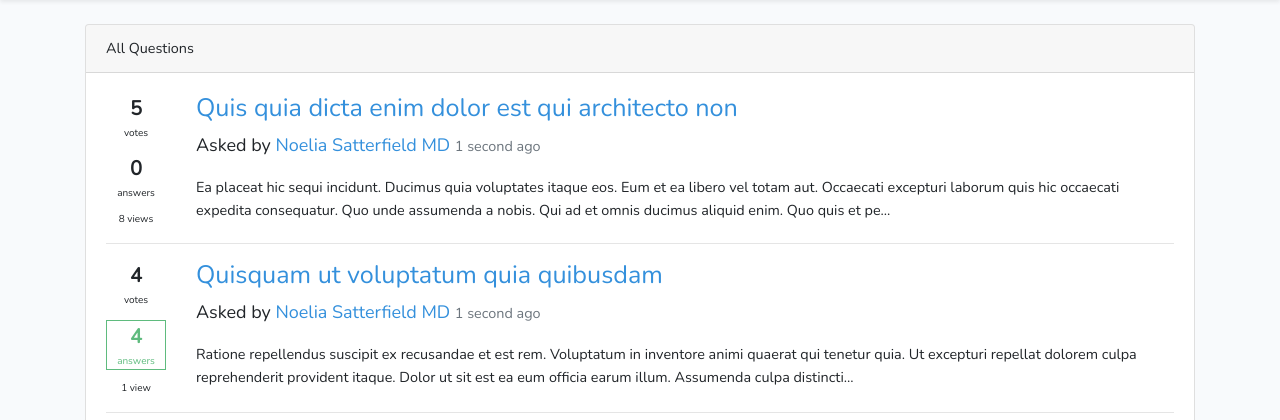
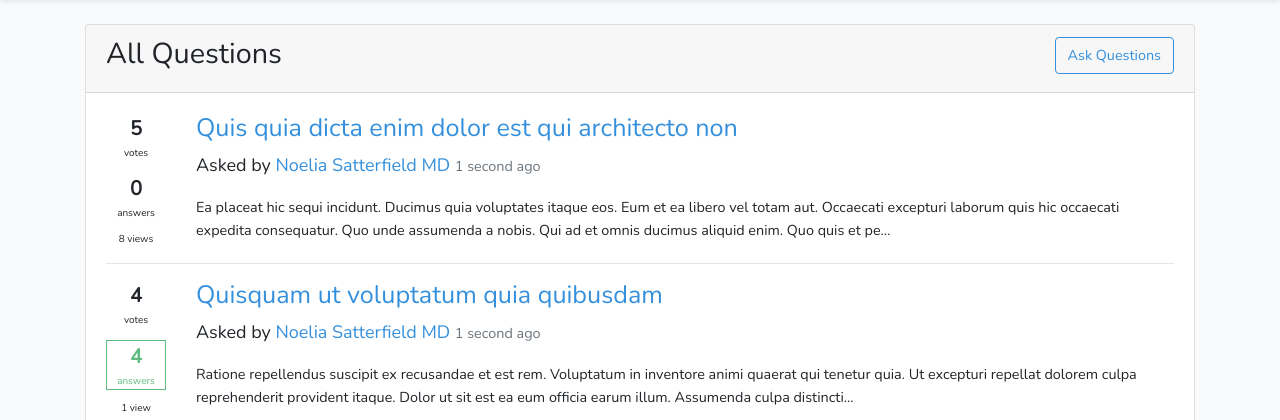
Before and after one commit to sllem1975/laravel-qa, a Laravel app: page /questions in a window 1280 px wide. Shown: the part 55-475 px from the top of the page. Run offline with Laravel 8, Linux system fonts and the light colour scheme; data comes from the database, SQL or seed files in the repository; style sheets or scripts are compiled from the project's sources.

Commit message:
Build Question form

```diff
--- a/app/Http/Controllers/QuestionsController.php
+++ b/app/Http/Controllers/QuestionsController.php
@@ -33,6 +33,9 @@ class QuestionsController extends Controller
     public function create()
     {
         //
+        $question = new Question();
+
+        return view('questions.create', compact('question'));
     }
 
     /**
--- a/resources/views/home.blade.php
+++ b/resources/views/home.blade.php
@@ -15,9 +15,15 @@
                     @endif
 
                     You are logged in!
+                    <div class="alert alert-success" role="alert">
+                        <a href="questions" class="alert-link">Questions</a>
+                        <i class="fas fa-address-book"></i>
+
+                      </div>
                 </div>
             </div>
         </div>
     </div>
 </div>
+
 @endsection
--- a/resources/views/layouts/app.blade.php
+++ b/resources/views/layouts/app.blade.php
@@ -11,6 +11,7 @@
 
     <!-- Scripts -->
     <script src="{{ asset('js/app.js') }}" defer></script>
+
 
     <!-- Fonts -->
     <link rel="dns-prefetch" href="//fonts.gstatic.com">
--- a/resources/views/questions/index.blade.php
+++ b/resources/views/questions/index.blade.php
@@ -5,7 +5,16 @@
     <div class="row justify-content-center">
         <div class="col-md-12">
             <div class="card">
-                <div class="card-header">All Questions</div>
+                <div class="card-header">
+                    <div class="d-flex align-itens-center">
+                        <h2>All Questions</h2>
+                        <div class="ml-auto">
+                            <a href="{{ route('questions.create') }}" class="btn btn-outline-primary">Ask Questions</a>
+
+                        </div>
+                    </div>
+
+                </div>
 
                 <div class="card-body">
                     @foreach ($questions as $question)
```
Also changed, not shown: resources/views/questions/create.blade.php (added, +53 -0 lines).
